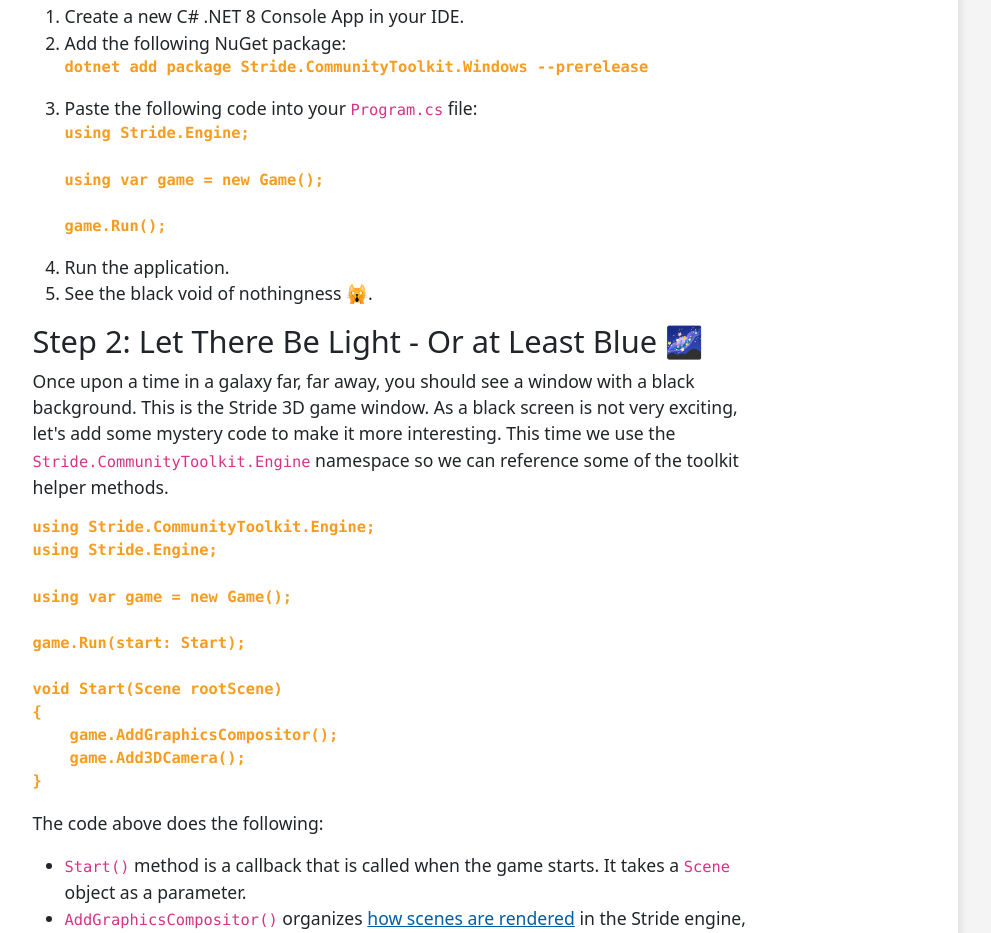
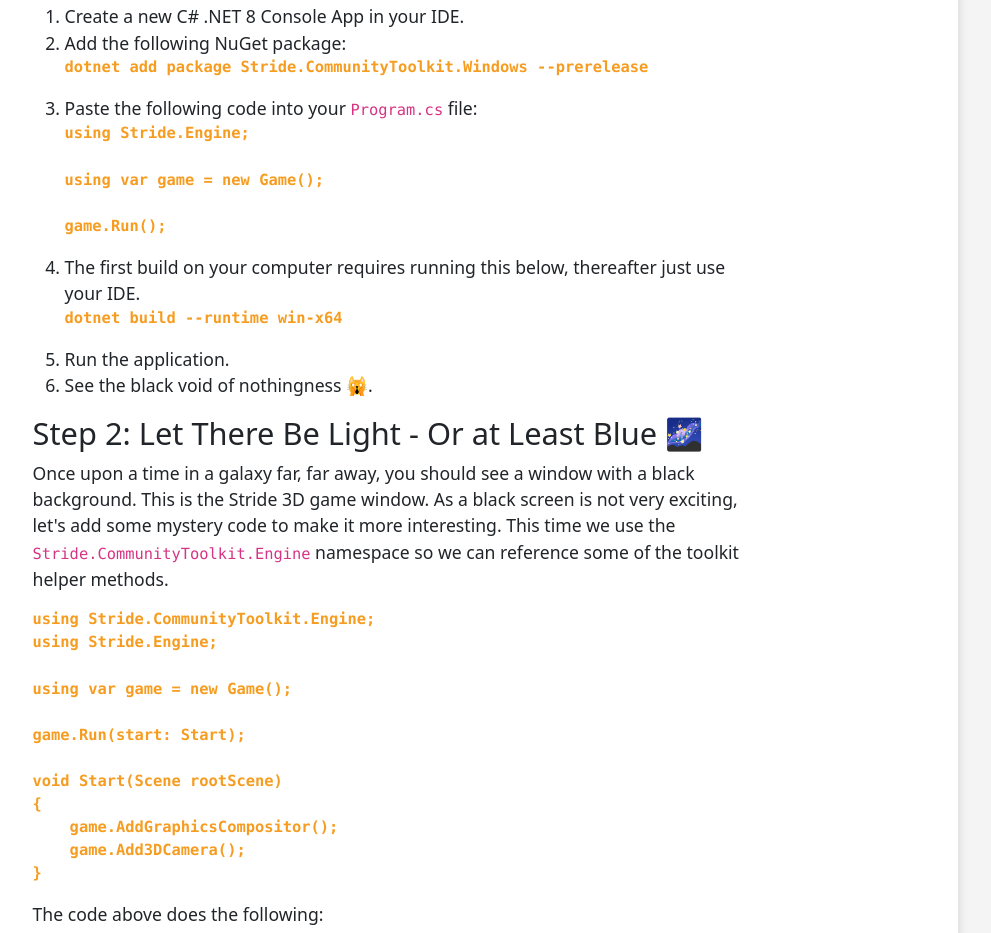
Before and after one commit to VaclavElias/vaclavelias.github.io, an Eleventy site: page vaclavelias.github.io/posts/2023-06-04-stride-community-toolkit-preview.md in a window 1280 px wide. Shown: the part 2118-3051 px from the top of the page, without its empty margins (240-1231 px from the left). Built offline with nearby package versions, Linux system fonts and the light colour scheme; Eleventy itself is replaced by a stand-in of ours; code samples lack their colours; files that its build step writes are made by us from their sources; what markdown-it-table-of-contents would draw is missing.

Commit message:
Fixing typos

````diff
--- a/vaclavelias.github.io/posts/2023-06-04-stride-community-toolkit-preview.md
+++ b/vaclavelias.github.io/posts/2023-06-04-stride-community-toolkit-preview.md
@@ -76,6 +76,10 @@
     using var game = new Game();
 
     game.Run();
+    ```
+1. The first build on your computer requires running this below, thereafter just use your IDE.
+    ```bash
+    dotnet build --runtime win-x64
     ```
 1. Run the application.
 1. See the black void of nothingness 🙀.
@@ -250,4 +254,4 @@
 
 ## Code-Only on other platforms
 
-This options is not yet available but is planned for the future ([Use CompilerApp crossplatform binary instead of exe](https://github.com/stride3d/stride/pull/2279)). While Stride is a cross-platform engine, we can build the game on Windows and then run it on other platforms. One of the build gears called `Stride.Core.Assets.CompilerApp.exe` responsible for building the assets is currently only available on Windows.
+This option is not yet available but is planned for the future ([Use CompilerApp cross-platform binary instead of exe](https://github.com/stride3d/stride/pull/2279)). While Stride is a cross-platform engine, we can build the game on Windows and then run it on other platforms. One of the build gears called `Stride.Core.Assets.CompilerApp.exe` responsible for building the assets is currently only available on Windows.
````
